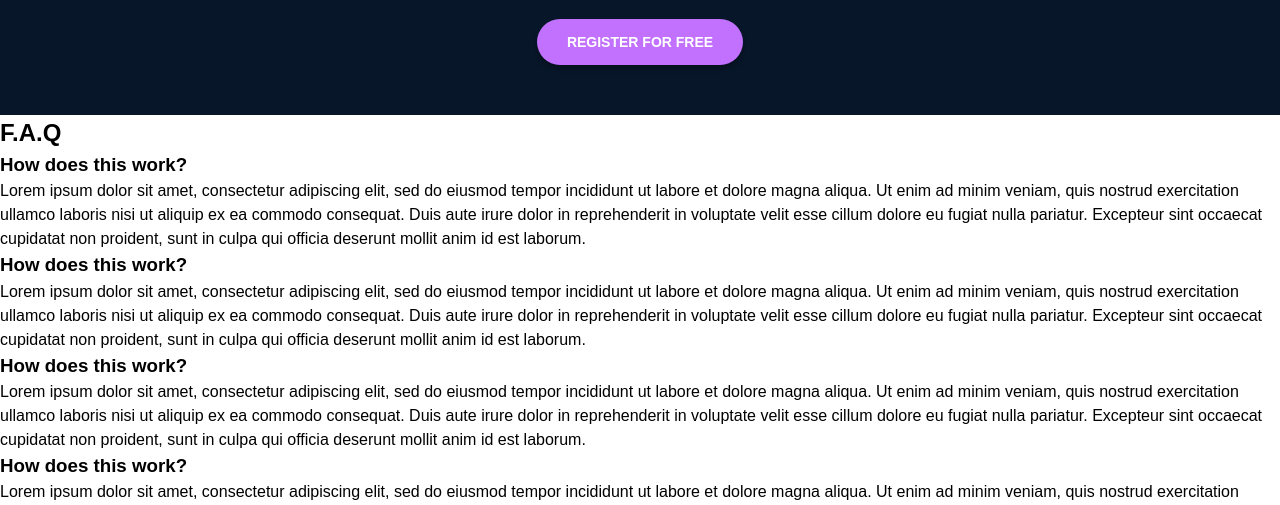
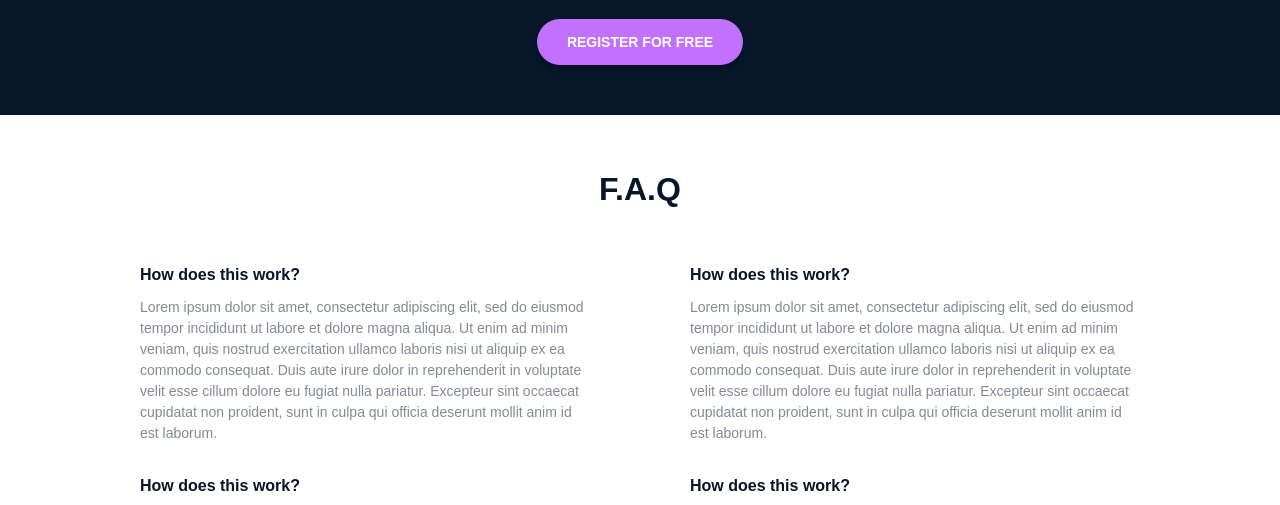
Before and after one commit to linihim/alx_html_css, a plain HTML site: page css_advanced/index.html in a window 1280 px wide. Shown: the part 2110-2615 px from the top of the page. Drawn offline with Linux system fonts and the light colour scheme.

Commit message:
Add the correct styling to the FAQ section

```diff
--- a/css_advanced/index.html
+++ b/css_advanced/index.html
@@ -166,36 +166,27 @@
             </div>
             <button>REGISTER FOR FREE</button>
         </section>
-        <section>
+        <section class="faq">
             <h2>F.A.Q</h2>
-            <div>
-                <div>
-                    <div>
+            <div class="faq-content">
+                <div class="faq-column">
+                    <div class="faq-item">
                         <h3>How does this work?</h3>
+                        <p>Lorem ipsum dolor sit amet, consectetur adipiscing elit, sed do eiusmod tempor incididunt ut labore et dolore magna aliqua. Ut enim ad minim veniam, quis nostrud exercitation ullamco laboris nisi ut aliquip ex ea commodo consequat. Duis aute irure dolor in reprehenderit in voluptate velit esse cillum dolore eu fugiat nulla pariatur. Excepteur sint occaecat cupidatat non proident, sunt in culpa qui officia deserunt mollit anim id est laborum.</p>
                     </div>
-                    <div>
-                        Lorem ipsum dolor sit amet, consectetur adipiscing elit, sed do eiusmod tempor incididunt ut labore et dolore magna aliqua. Ut enim ad minim veniam, quis nostrud exercitation ullamco laboris nisi ut aliquip ex ea commodo consequat. Duis aute irure dolor in reprehenderit in voluptate velit esse cillum dolore eu fugiat nulla pariatur. Excepteur sint occaecat cupidatat non proident, sunt in culpa qui officia deserunt mollit anim id est laborum.
-                    </div>
-
-                    <div>
+                    <div class="faq-item">
                         <h3>How does this work?</h3>
-                    </div>
-                    <div>
-                        Lorem ipsum dolor sit amet, consectetur adipiscing elit, sed do eiusmod tempor incididunt ut labore et dolore magna aliqua. Ut enim ad minim veniam, quis nostrud exercitation ullamco laboris nisi ut aliquip ex ea commodo consequat. Duis aute irure dolor in reprehenderit in voluptate velit esse cillum dolore eu fugiat nulla pariatur. Excepteur sint occaecat cupidatat non proident, sunt in culpa qui officia deserunt mollit anim id est laborum.
+                        <p>Lorem ipsum dolor sit amet, consectetur adipiscing elit, sed do eiusmod tempor incididunt ut labore et dolore magna aliqua. Ut enim ad minim veniam, quis nostrud exercitation ullamco laboris nisi ut aliquip ex ea commodo consequat. Duis aute irure dolor in reprehenderit in voluptate velit esse cillum dolore eu fugiat nulla pariatur. Excepteur sint occaecat cupidatat non proident, sunt in culpa qui officia deserunt mollit anim id est laborum.</p>
                     </div>
                 </div>
-                <div>
-                    <div>
+                <div class="faq-column">
+                    <div class="faq-item">
                         <h3>How does this work?</h3>
+                        <p>Lorem ipsum dolor sit amet, consectetur adipiscing elit, sed do eiusmod tempor incididunt ut labore et dolore magna aliqua. Ut enim ad minim veniam, quis nostrud exercitation ullamco laboris nisi ut aliquip ex ea commodo consequat. Duis aute irure dolor in reprehenderit in voluptate velit esse cillum dolore eu fugiat nulla pariatur. Excepteur sint occaecat cupidatat non proident, sunt in culpa qui officia deserunt mollit anim id est laborum.</p>
                     </div>
-                    <div>
-                        Lorem ipsum dolor sit amet, consectetur adipiscing elit, sed do eiusmod tempor incididunt ut labore et dolore magna aliqua. Ut enim ad minim veniam, quis nostrud exercitation ullamco laboris nisi ut aliquip ex ea commodo consequat. Duis aute irure dolor in reprehenderit in voluptate velit esse cillum dolore eu fugiat nulla pariatur. Excepteur sint occaecat cupidatat non proident, sunt in culpa qui officia deserunt mollit anim id est laborum.
-                    </div>
-                    <div>
+                    <div class="faq-item">
                         <h3>How does this work?</h3>
-                    </div>
-                    <div>
-                        Lorem ipsum dolor sit amet, consectetur adipiscing elit, sed do eiusmod tempor incididunt ut labore et dolore magna aliqua. Ut enim ad minim veniam, quis nostrud exercitation ullamco laboris nisi ut aliquip ex ea commodo consequat. Duis aute irure dolor in reprehenderit in voluptate velit esse cillum dolore eu fugiat nulla pariatur. Excepteur sint occaecat cupidatat non proident, sunt in culpa qui officia deserunt mollit anim id est laborum.
+                        <p>Lorem ipsum dolor sit amet, consectetur adipiscing elit, sed do eiusmod tempor incididunt ut labore et dolore magna aliqua. Ut enim ad minim veniam, quis nostrud exercitation ullamco laboris nisi ut aliquip ex ea commodo consequat. Duis aute irure dolor in reprehenderit in voluptate velit esse cillum dolore eu fugiat nulla pariatur. Excepteur sint occaecat cupidatat non proident, sunt in culpa qui officia deserunt mollit anim id est laborum.</p>
                     </div>
                 </div>
             </div>
--- a/css_advanced/styles.css
+++ b/css_advanced/styles.css
@@ -291,3 +291,38 @@ button {
 .membership-item h3 {
     margin: 10px 0;
 }
+
+.faq {
+    padding: 50px 0;
+    background-color: white;
+}
+
+.faq h2 {
+    font-size: 32px;
+    color: rgb(7,22,41);
+    text-align: center;
+    margin-bottom: 50px;
+}
+
+.faq-content {
+    display: flex;
+    justify-content: space-between;
+    max-width: 1000px;
+    margin: 0 auto;
+}
+
+.faq-column {
+    width: 45%;
+}
+
+.faq-item h3 {
+    color: rgb(7,22,41);
+    font-size: 16px;
+    margin-bottom: 10px;
+}
+
+.faq-item p {
+    color: rgba(7, 22, 41, 0.5);
+    font-size: 14px;
+    margin-bottom: 30px;
+}
```
